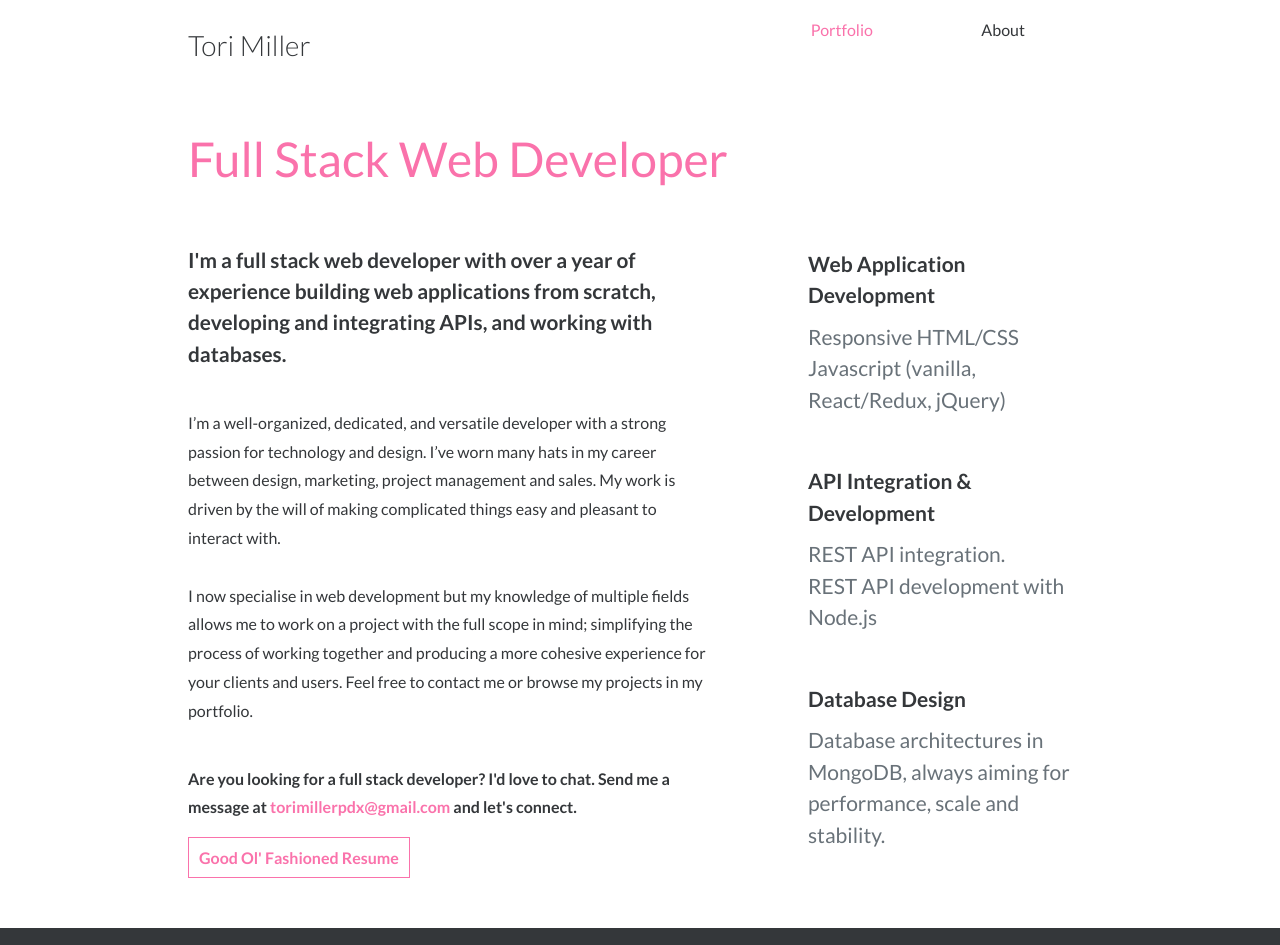
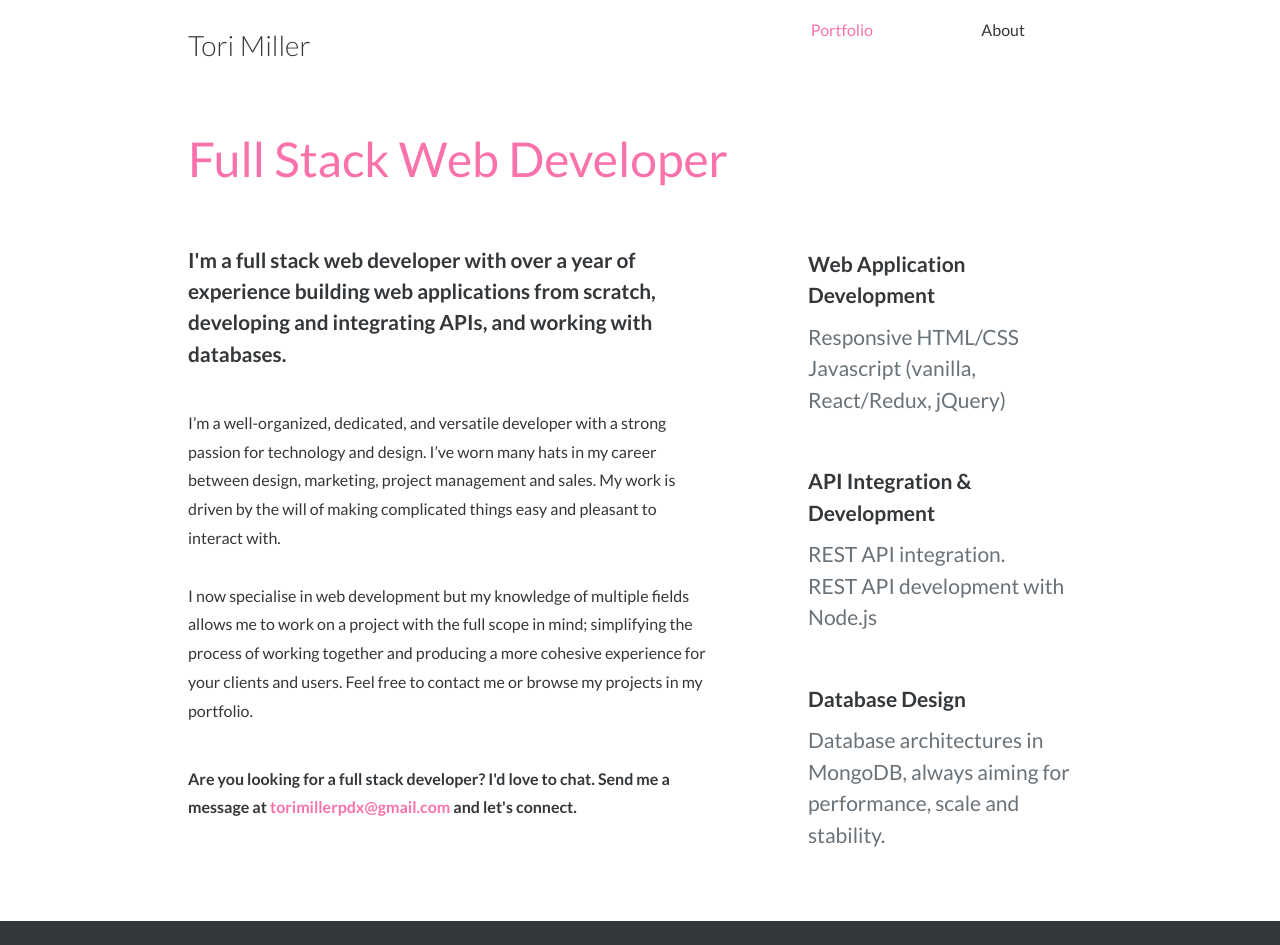
Before and after one commit to torimiller/portfolio, a React (Create React App) app in the folder client/: page /about in a window 1280 px wide. Shown: the top 945 px of the page. Built offline with nearby package versions, Linux system fonts and the light colour scheme.

Commit message:
deleted resume link

```diff
--- a/client/src/components/About/About.js
+++ b/client/src/components/About/About.js
@@ -17,7 +17,6 @@ const About = () => {
                         <p>Are you looking for a full stack developer? I'd love to chat.
                         Send me a message at <a className="contact-email" href="mailto:torimillerpdx@gmail.com">torimillerpdx@gmail.com</a> and let's connect.</p>
                     </div>
-                    <button className="resume">Good Ol' Fashioned Resume</button>
                 </div>
                 <div className="about-col-right">
                     <ul className="skills">
```
Also changed, not shown: client/src/components/Resume/Resume.js (deleted, +0 -8 lines).
